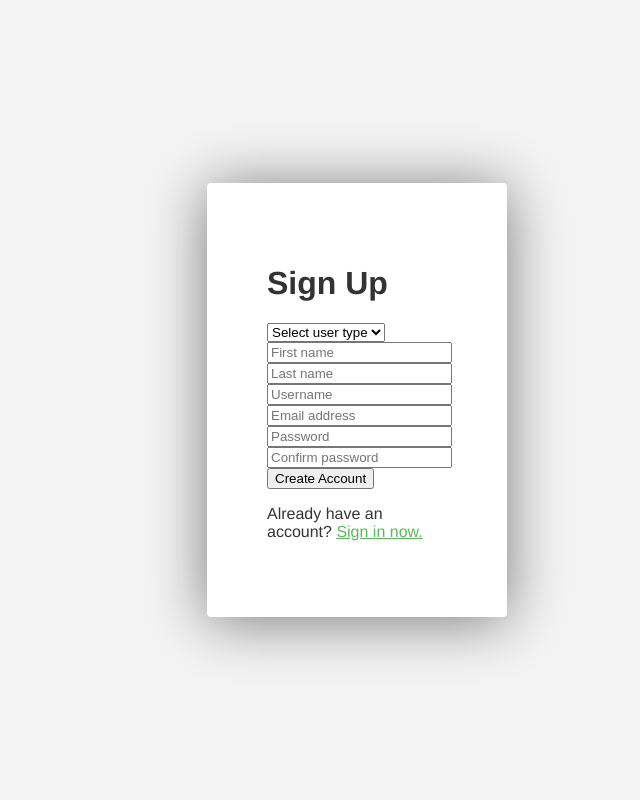
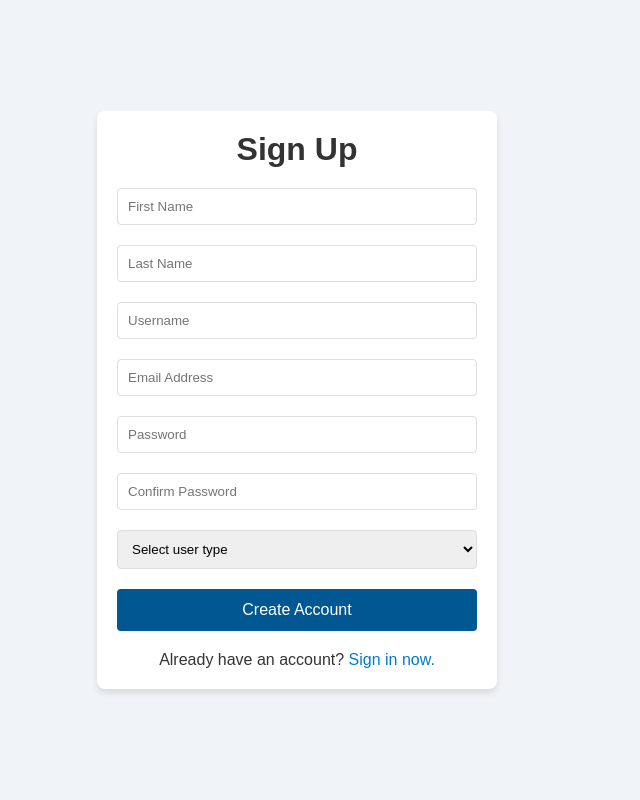
Before and after one commit to Mario09imp/Task-Manager, a Python web app: template frontend/templates/signup.html in a window 1280 px wide. Shown: the whole page, without its empty margins (343-983 px from the left). Run offline with Jinja, Linux system fonts and the light colour scheme; the template is opened without the code that fills it, so the values that code supplies are empty.

Commit message:
Improved the signup.html, and login.html and also improved the signup.css and login.css. also created signup.js and login.js

```diff
--- a/frontend/static/signupTheme.css
+++ b/frontend/static/signupTheme.css
@@ -1,60 +1,77 @@
-body, html {
-    height: 100%;
+/* Basic reset */
+* {
     margin: 0;
+    padding: 0;
+    box-sizing: border-box;
+}
+
+body {
+    font-family: Arial, sans-serif;
+    background-color: #f0f4f8;
+    color: #333;
+}
+
+.container {
     display: flex;
     justify-content: center;
     align-items: center;
-    font-family: 'Helvetica Neue', Helvetica, Arial, sans-serif;
-    background-color: #f4f4f4;
-    color: #333333;
+    height: 100vh;
 }
 
 .form-container {
-    width: 60%; /* default to 60% of the window size */
-    max-width: 450px; /* maximum width of the form */
-    box-sizing: border-box; /* ensures padding doesn't affect width */
+    max-width: 400px;
+    width: 100%;
+    padding: 20px;
+    border-radius: 8px;
+    background-color: #fff;
+    box-shadow: 0 4px 6px rgba(0,0,0,0.1);
 }
 
-a:link {
-    color: #5cb85c; /* default link color */
+h1 {
+    text-align: center;
+    margin-bottom: 20px;
+    color: #333;
 }
 
-a:visited {
-    color: #660099; /* color for visited links */
+.form-group {
+    margin-bottom: 20px;
 }
 
-a:hover {
-    color: #FF9900; /* color when mouse hovers over the link */
+input[type="text"],
+input[type="email"],
+input[type="password"],
+select {
+    width: 100%;
+    padding: 10px;
+    border: 1px solid #ddd;
+    border-radius: 4px;
 }
 
-a:active {
-    color: #FF0000; /* color when the link is clicked */
+button {
+    width: 100%;
+    padding: 12px;
+    border: none;
+    border-radius: 4px;
+    background-color: #005792;
+    color: #fff;
+    font-size: 16px;
+    cursor: pointer;
 }
 
-#signUpForm {
-    width: 100%;
-    background: white; /* slightly different background for differentiation */
-    padding: 60px;
-    border-radius: 4px;
-    box-shadow: 0 4px 60px rgba(0,0,0,0.5);
-    margin: 0 auto; /* ensures form stays centered */
+    button:hover {
+        background-color: #003d66;
+    }
+
+.secondary-options {
+    text-align: center;
+    margin-top: 20px;
 }
 
-/* Responsive adjustments */
-@media (max-width: 768px) {
-    .form-container {
-        width: 90%; /* slightly more width for smaller screens */
+    .secondary-options a {
+        color: #007acc;
+        text-decoration: none;
     }
-}
 
-@media (min-width: 769px) and (max-width: 1200px) {
-    .form-container {
-        width: 50%; /* Adjust width to 50% for medium screens */
-    }
-}
-
-@media (min-width: 1201px) {
-    .form-container {
-        width: 40%; /* Adjust width to 40% for large screens */
-    }
-}
+        .secondary-options a:hover {
+            text-decoration: underline;
+        }
--- a/frontend/templates/signup.html
+++ b/frontend/templates/signup.html
@@ -1,33 +1,48 @@
-
 <!DOCTYPE html>
 <html lang="en">
 <head>
     <meta charset="UTF-8">
     <meta name="viewport" content="width=device-width, initial-scale=1.0">
     <title>Sign Up</title>
-    <link rel="stylesheet" href="/frontend/static/signupTheme.css">
+    <link rel="stylesheet" href="../static/signupTheme.css"> <!-- Link to the CSS file -->
 </head>
 <body>
+    <div class="container">
         <div class="form-container">
+            <h1>Sign Up</h1>
             <form id="signUpForm">
-            <h1>Sign Up</h1>
+                <div class="form-group">
+                    <input type="text" id="first_name" placeholder="First Name" required>
+                </div>
+                <div class="form-group">
+                    <input type="text" id="last_name" placeholder="Last Name" required>
+                </div>
+                <div class="form-group">
+                    <input type="text" id="username" placeholder="Username" required>
+                </div>
+                <div class="form-group">
+                    <input type="email" id="email" placeholder="Email Address" required>
+                </div>
+                <div class="form-group">
+                    <input type="password" id="password" placeholder="Password" required>
+                </div>
+                <div class="form-group">
+                    <input type="password" id="confirm_password" placeholder="Confirm Password" required>
+                </div>
+                <div class="form-group">
                     <select id="user_type" required>
                         <option value="">Select user type</option>
                         <option value="Student">Student</option>
                         <option value="Teacher">Teacher</option>
                         <option value="Admin">Admin</option>
                     </select>
-            <input type="text" id="first_name" placeholder="First name" required>
-            <input type="text" id="last_name" placeholder="Last name" required>
-            <input type="text" id="username" placeholder="Username" required>
-            <input type="email" id="email" placeholder="Email address" required>
-            <input type="password" id="password" placeholder="Password" required>
-            <input type="password" id="confirm_password" placeholder="Confirm password" required>
+                </div>
                 <button type="submit">Create Account</button>
+            </form>
             <div class="secondary-options">
-                <p>Already have an account? <a href="#">Sign in now.</a></p>
+                <p>Already have an account? <a href="login.html">Sign in now.</a></p>
             </div>
-        </form>
+        </div>
     </div>
     <script src="app.js"></script>
 </body>
```
Also changed, not shown: frontend/static/loginTheme.css (+49 -41 lines), frontend/templates/login.html (+5 -6 lines), frontend/work/login.js (added, +54 -0 lines), frontend/work/signup.js (added, +67 -0 lines). Lines whose indentation alone changed are shown as unchanged.
